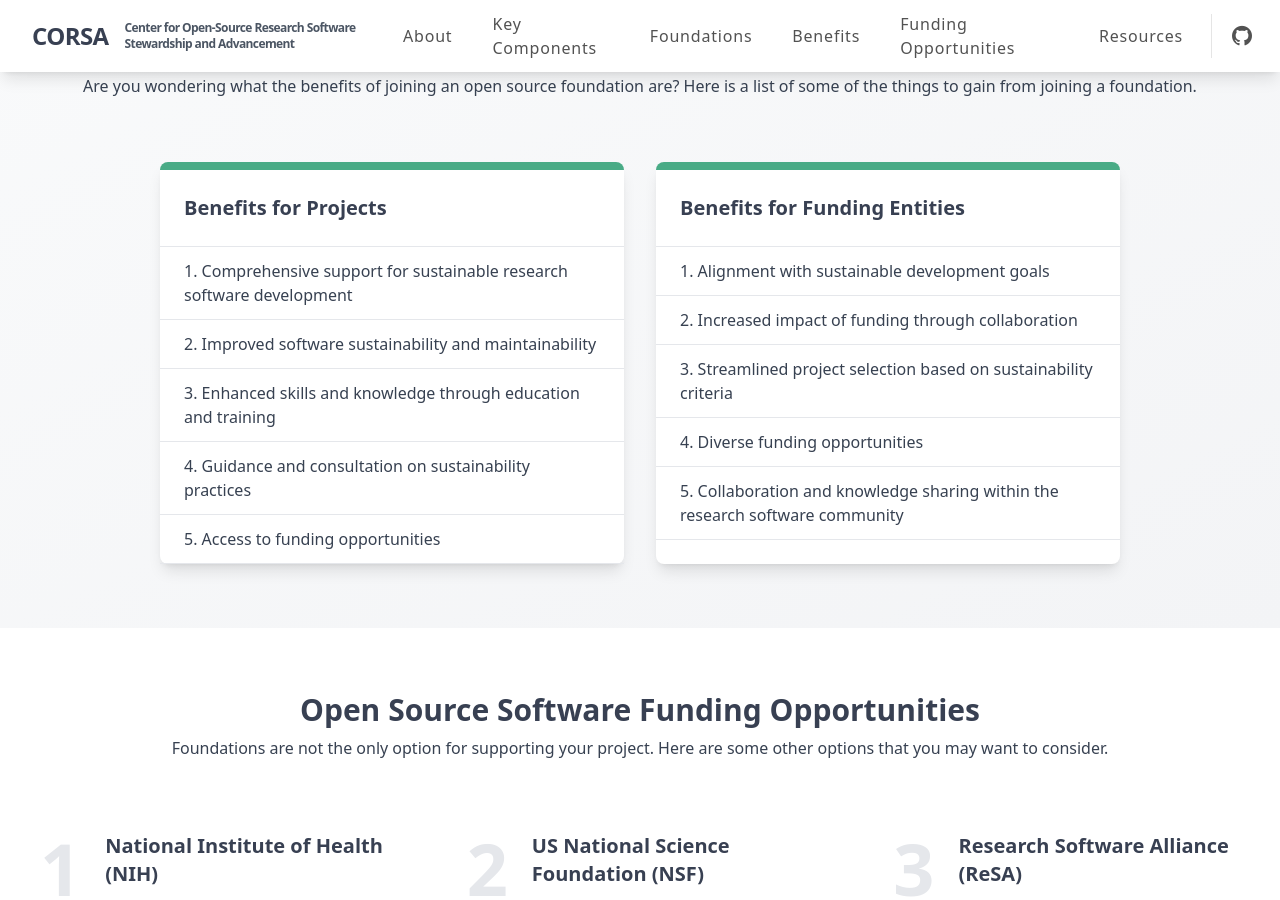
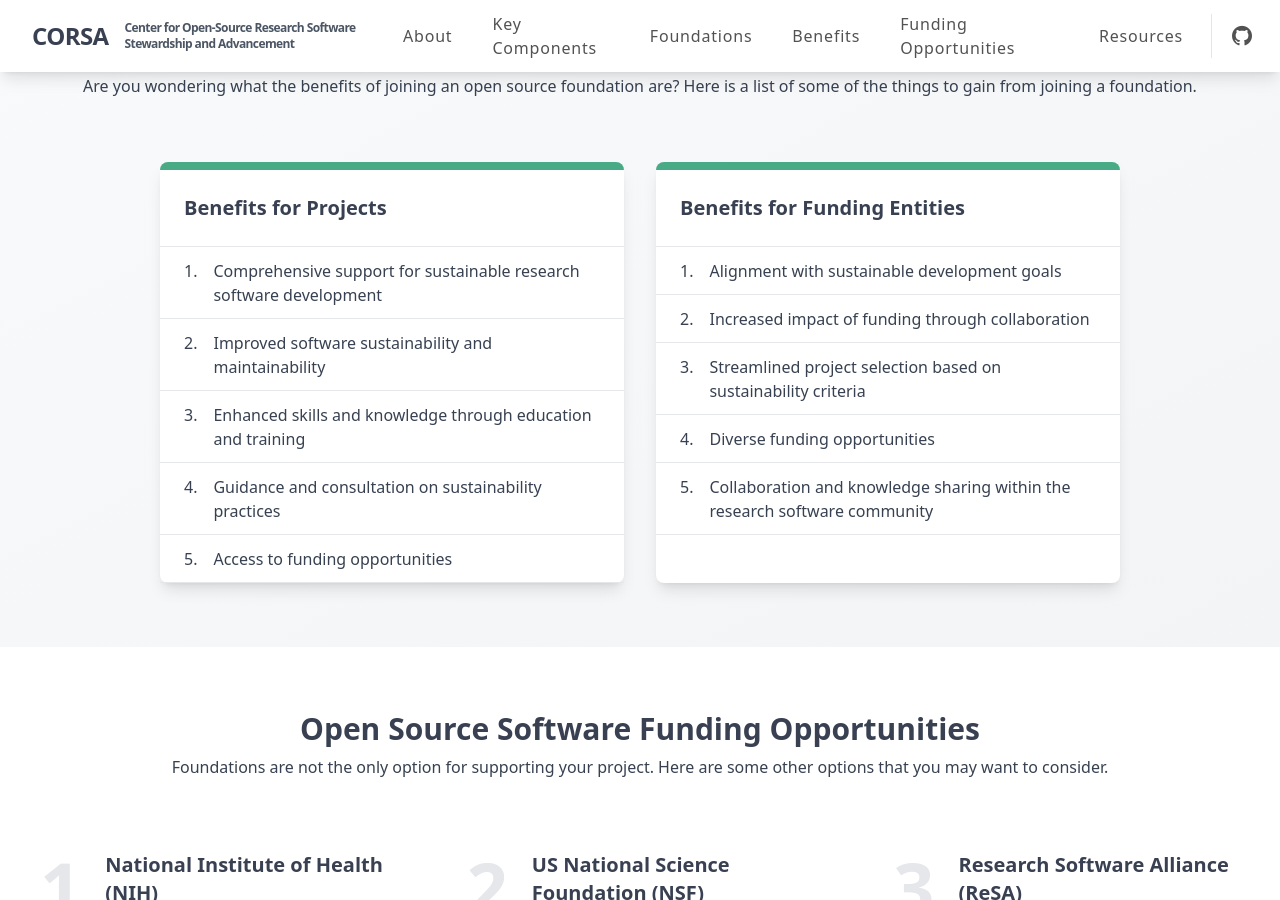
Before and after one commit to corsa-center/corsa-center.github.io, a Jekyll site: the page built from docs/index.html, in a window 1280 px wide and 900 px high, scrolled down 2216 px. Built offline with Jekyll 4.4.1, drawn with Linux system fonts in a browser that asks for light colours; nearby versions of some CDN libraries.

Commit message:
Fix benefits bullets

```diff
--- a/docs/_includes/home-sections/benefits.html
+++ b/docs/_includes/home-sections/benefits.html
@@ -10,11 +10,15 @@
         <div class="card p-0 border-t-8 border-accent">
           <div class="card-body">
             <h3 class="text-xl font-semibold p-6">{{ type.title }}</h3>
-            <ol class="list border-t border-gray-200 !list-inside !p-0">
+            <ol class="list border-t border-gray-200 list-outside p-0">
               {% for item in type.benefit_list %}
-                <li class="border-b border-gray-200 px-6 py-3">{{ item }}</li>
+                <li class="flex items-start relative px-6 py-3 after:absolute after:inset-x-0 after:bottom-0 after:w-full after:h-px after:border-b after:border-gray-200 after:content-['']">
+                  <span class="flex-shrink-0 pr-4">{{ forloop.index }}.</span>
+                  <span class="flex-grow">{{ item }}</span>
+                </li>
               {% endfor %}
             </ol>
+
           </div>
         </div>
         {% endfor %}
```
